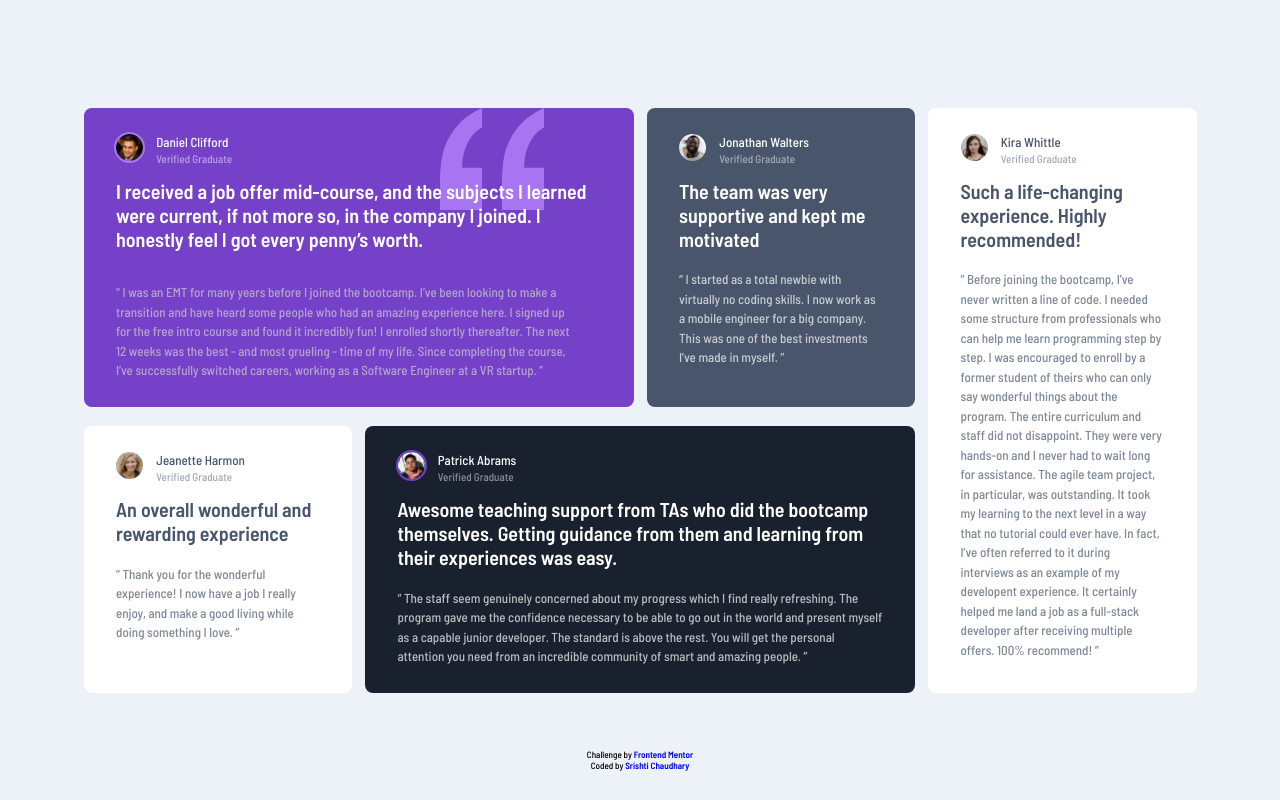
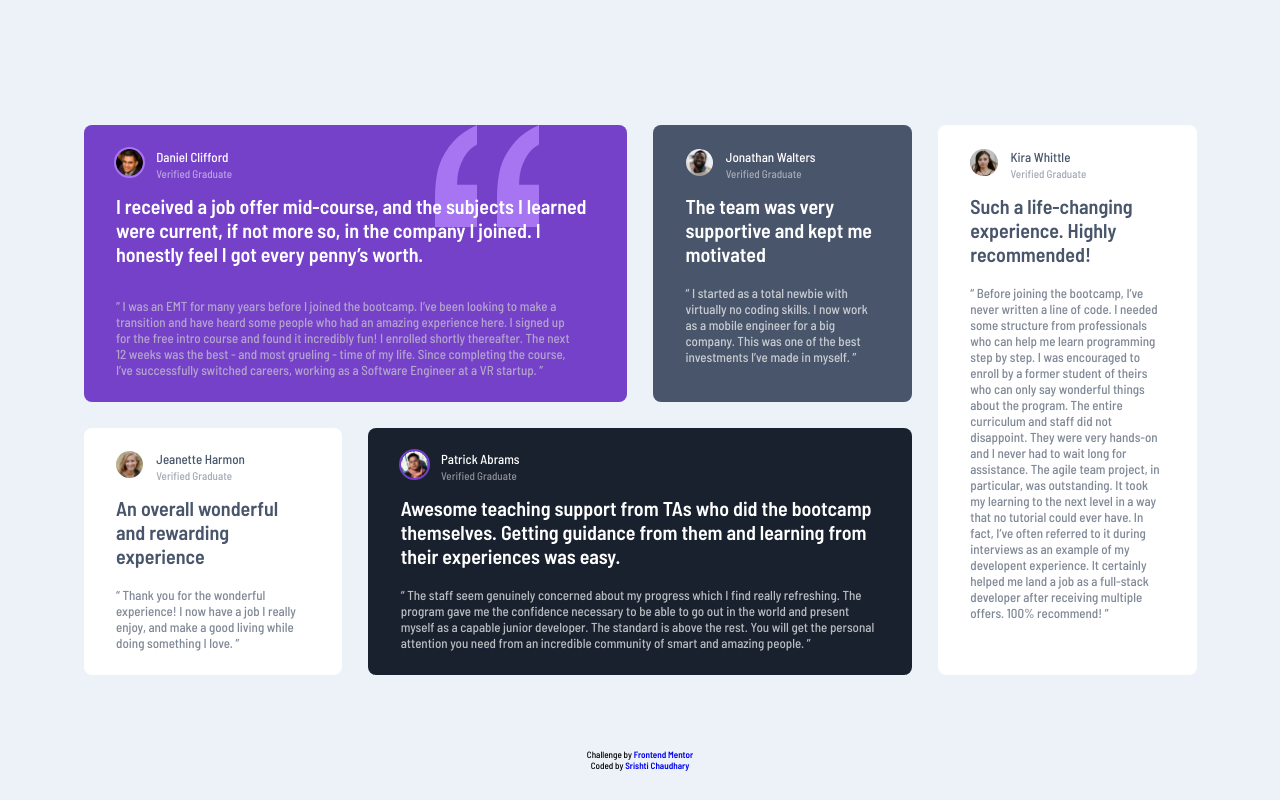
Before and after one commit to itsmesrishti/fmresponsivelayouts, a plain HTML site: page testimonials-grid-section-main/index.html in a window 1280 px wide. Drawn offline with Linux system fonts and the light colour scheme.

Commit message:
fix line height testimonials para

```diff
--- a/testimonials-grid-section-main/styles.scss
+++ b/testimonials-grid-section-main/styles.scss
@@ -39,7 +39,6 @@ strong {
 
 .testimonial p {
   font-size: 1rem;
-  line-height: 1.5;
 }
 
 // author
@@ -68,7 +67,7 @@ strong {
 .testimonial {
   border-radius: 8px;
   background-color: $white;
-  padding: 2rem 2.5rem;
+  padding: 1.8rem 2.5rem;
   color: $gray;
 
   p {
```
Also changed, not shown: testimonials-grid-section-main/styles.css, 1 other file.
